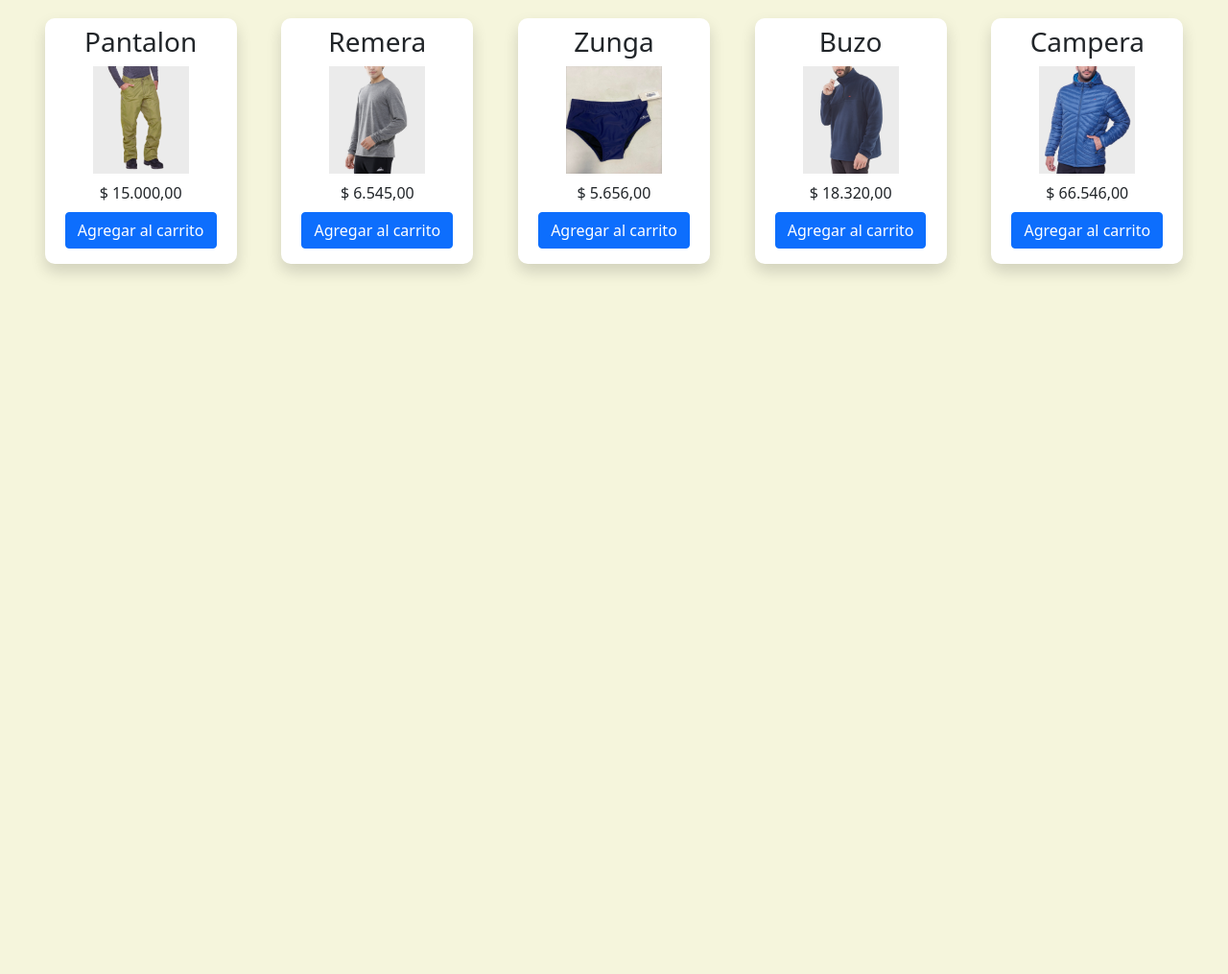
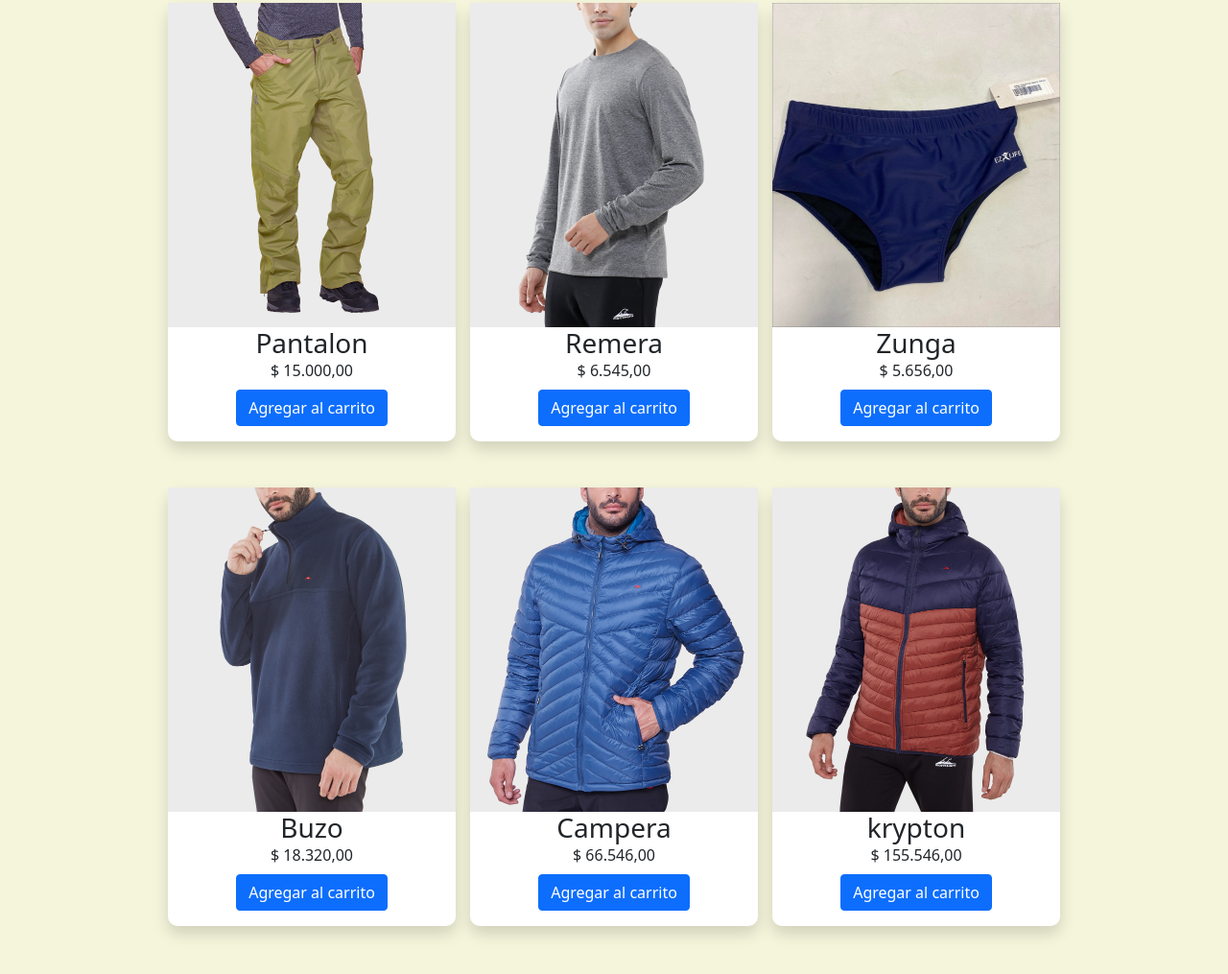
Before and after one commit to adelquipompei/tienda-nueva, a plain HTML site: page index.html in a window 1280 px wide. Shown: the part 323-1338 px from the top of the page at 96% size. Before the commit the page ends 1222 px from the top, so only its background shows below. Drawn offline with nearby package versions, Linux system fonts and the light colour scheme.

Commit message:
solucion de errores y agregue un elemento mas a indumentaria, cambie de lugar el titulo

```diff
--- a/index.html
+++ b/index.html
@@ -84,14 +84,14 @@
 <img   class="img-fluid" src="img/header.webp" alt="">
 </header>
 
-<div  id="container">
+<div  id="container" class="m-auto w-75">
 </div>
 
 
 
 
     <br><br><br><br><br><br><br><br><br><br><br><br><br>
-    <br><br><br><br><br><br><br><br><br><br><br><br><br>
+
 
 
     <script src="https://cdn.jsdelivr.net/npm/bootstrap@5.0.2/dist/js/bootstrap.bundle.min.js" integrity="sha384-MrcW6ZMFYlzcLA8Nl+NtUVF0sA7MsXsP1UyJoMp4YLEuNSfAP+JcXn/tWtIaxVXM" crossorigin="anonymous"></script>
--- a/style.css
+++ b/style.css
@@ -7,7 +7,7 @@ body{
 .productos{
     margin-top: 5%;
     background: #fff;
-    width: 200px;
+    width: 300px;
     height: auto;
     border-radius: 10px;
     display: flex;
@@ -17,8 +17,8 @@ body{
 }
 
 .productos > img {
-    width: 100px;
-    height: 112px;
+    width: 100%;
+
 }
 
 #container{
--- a/templates/crearCaja.js
+++ b/templates/crearCaja.js
@@ -29,6 +29,12 @@ if (carrito.length > 0) {
                 });
 }
 
+let tablaCarrito = document.querySelector('.tabla-container')
+let botonCarro = document.getElementById('boton-carro')
+botonCarro.addEventListener('click', () => {
+    tablaCarrito.classList.toggle('d-none')
+})
+
 let crearCaja = (indumentaria) => {
     table.appendChild(tbody)
     indumentaria.forEach(productos => {
@@ -38,14 +44,14 @@ let crearCaja = (indumentaria) => {
         let addCarrito = document.createElement('button');
         addCarrito.classList = 'btn btn-primary mb-3'
         let precio = document.createElement('p');
-        precio.classList = 'my-2'
+        precio.classList = 'mb-2'
         let changuito = document.getElementById('changuito')
 
         imagenProducto.setAttribute('src', productos.img)
         addCarrito.textContent = 'Agregar al carrito'
         cajaProducto.classList = 'productos shadow'
         let titulo = document.createElement('h3');
-        titulo.classList = 'my-2'
+        titulo.classList = 'my-0'
         titulo.textContent = productos.nombre
         precio.textContent = productos.precio.toLocaleString('es-AR', {
             style: 'currency',
@@ -54,14 +60,10 @@ let crearCaja = (indumentaria) => {
 
 
         container.appendChild(cajaProducto)
-        cajaProducto.append(titulo, imagenProducto, precio, addCarrito)
+        cajaProducto.append(imagenProducto,titulo, precio, addCarrito)
 
 
-        let botonCarro = document.getElementById('boton-carro')
-        botonCarro.addEventListener('click', () => {
-            tablaCarrito.classList.toggle('d-none')
-        })
-        let tablaCarrito = document.querySelector('.tabla-container')
+
         addCarrito.addEventListener('click', () => {
             tablaCarrito.classList.remove('d-none')
             carrito.push(productos)
--- a/templates/indumentaria.js
+++ b/templates/indumentaria.js
@@ -36,6 +36,14 @@ export let indumentaria = [
         img: 'img/campera.jpg',
         precio: 66546
 
-    }
+    },
+    {
+        id: 6,
+        nombre: 'krypton',
+        img: 'img/krypton.jpg',
+        precio: 155546
+
+    },
+
 
 ]
```
Also changed, not shown: img/krypton.jpg (added).
